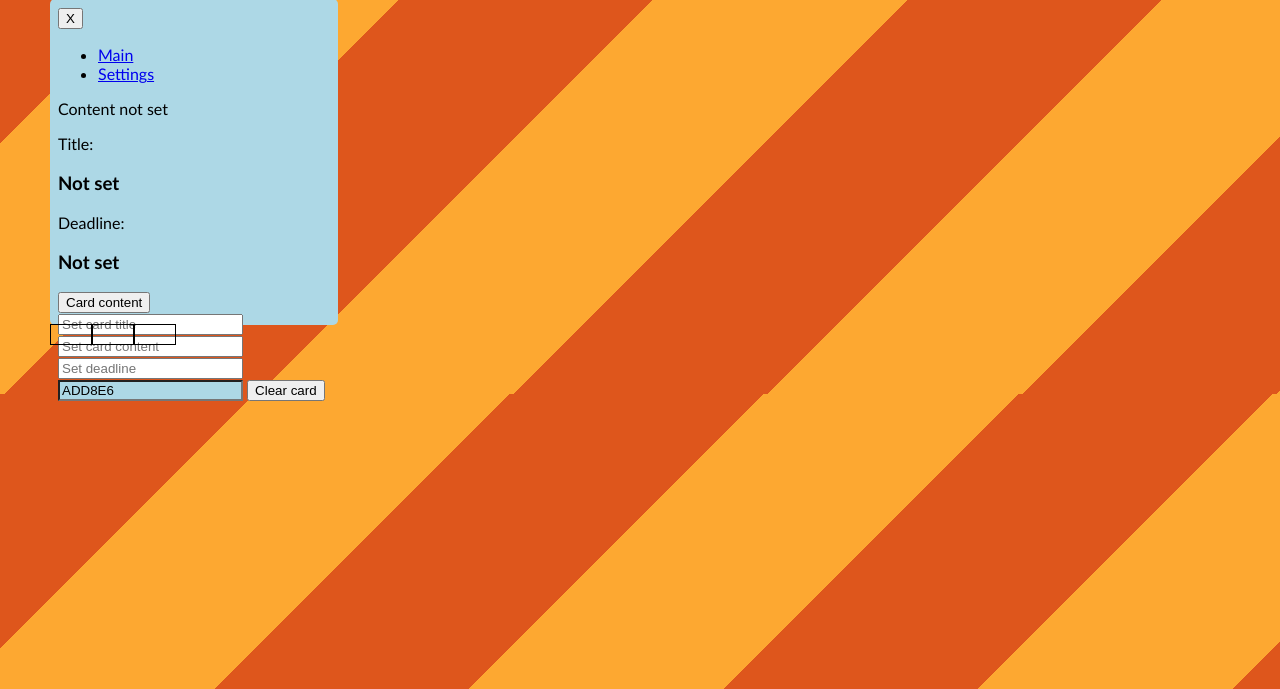
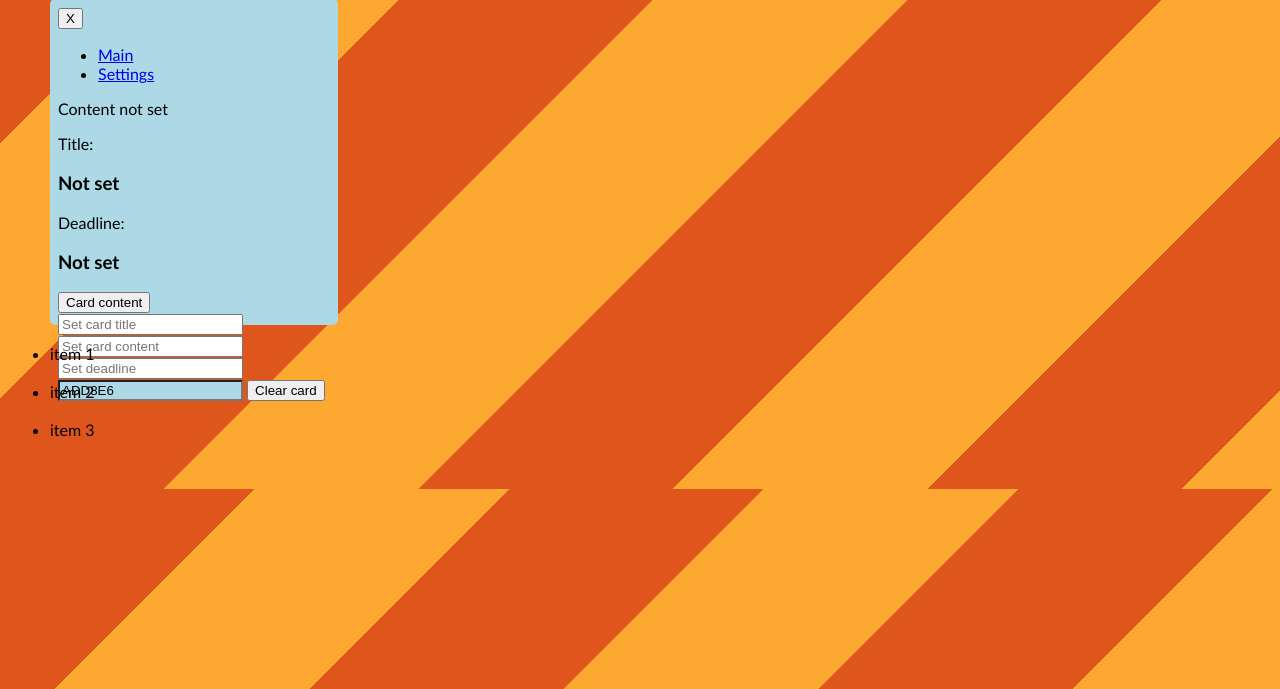
Before and after one commit to chas-academy/07-trello-clone-jonastore, a website: page index.html in a window 1280 px wide. Shown: the part 111-800 px from the top of the page. Drawn offline with nearby package versions, Linux system fonts and the light colour scheme; files that its build step writes are made by us from their sources.

Commit message:
added sortable list

```diff
--- a/additionalstyle.css
+++ b/additionalstyle.css
@@ -28,7 +28,6 @@ body {
 }
 
 .list {
-  border: black 1px solid;
   display: inline;
 
 }
--- a/index.html
+++ b/index.html
@@ -61,19 +61,19 @@
 
 	<div class="column">
 		<ul class="list">
-			<!-- added list-item class to each card -->
+			<li class="list-item">item 1</li>
 		</ul>
 	</div>
 
 	<div class="column">
 		<ul class="list">
-
+			<li class="list-item">item 2</li>
 		</ul>
 	</div>
 
 	<div class="column">
 		<ul class="list">
-
+			<li class="list-item">item 3</li>
 		</ul>
 	</div>
 
--- a/script.js
+++ b/script.js
@@ -112,6 +112,14 @@ $(document).ready(function() {
 
   	});
 
+  	$('#wrapper .column').sortable({
+        connectWith: '#wrapper .column',
+        /*update: function(){
+          console.log(getItems('#example-2-3'));
+            $.cookie('cookie-2', getItems('#example-2-3'));
+        }*/
+    });
+
 });
 
 
```
